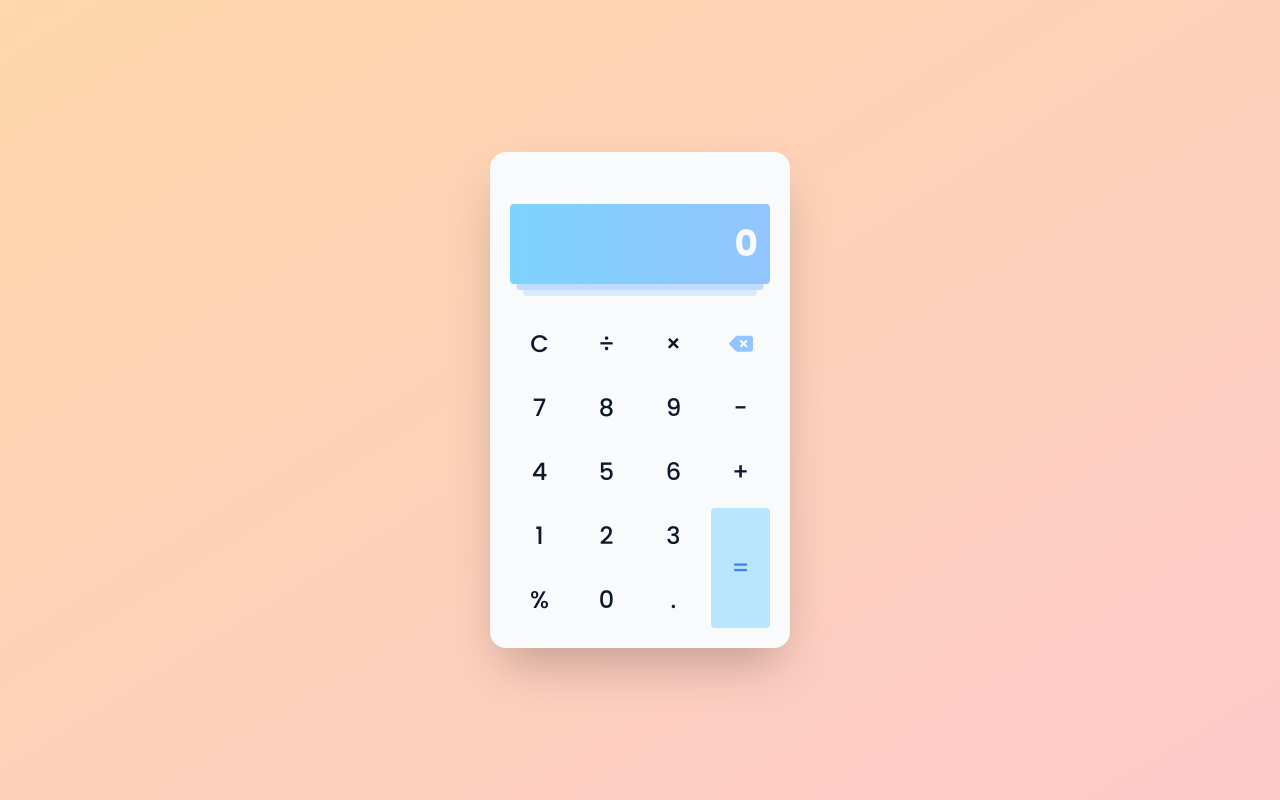
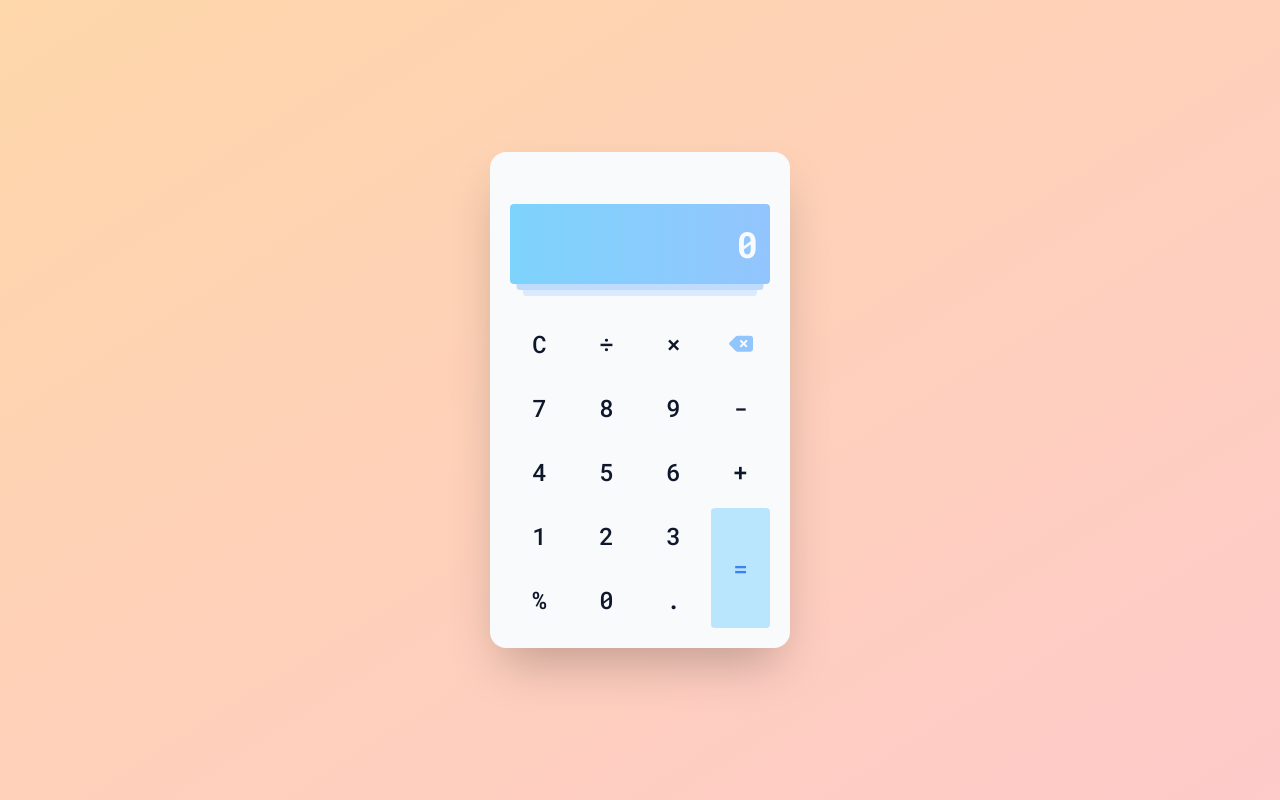
Before and after one commit to snacksncode/calculator-in-react, a React (Vite) app: page / in a window 1280 px wide. Built offline with nearby package versions, Linux system fonts and the light colour scheme.

Commit message:
ui(font): change application font to "Roboto Mono"

```diff
--- a/src/main.scss
+++ b/src/main.scss
@@ -1,4 +1,4 @@
-@import url("https://fonts.googleapis.com/css2?family=Poppins:wght@400;500;700&display=swap");
+@import url("https://fonts.googleapis.com/css2?family=Roboto+Mono:wght@500;700&display=swap");
 @tailwind base;
 @tailwind components;
 @tailwind utilities;
--- a/tailwind.config.cjs
+++ b/tailwind.config.cjs
@@ -6,7 +6,7 @@
   theme: {
     extend: {},
     fontFamily: {
-      sans: ["Poppins"],
+      sans: ["Roboto Mono"],
     },
   },
 };
```
